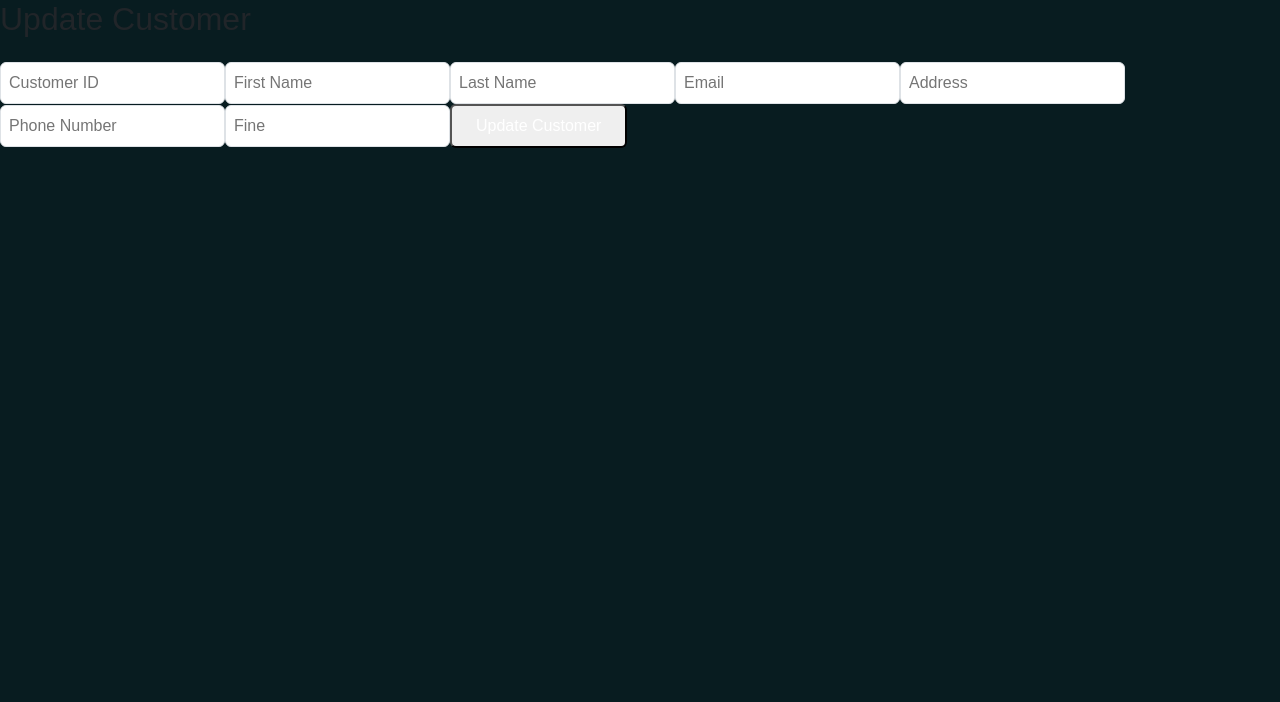
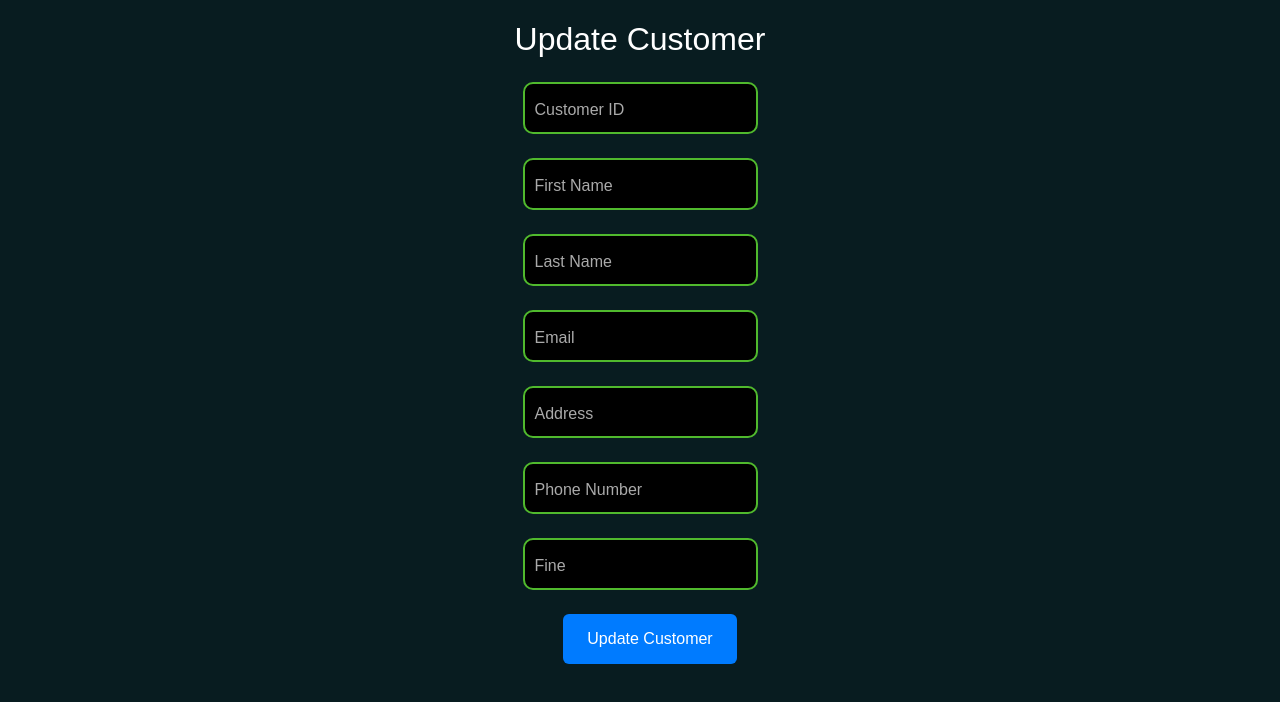
Before and after one commit to AnupaAlwis/Library-WebApp, a React (Vite) app in the folder Frontend/FrontEnd/: page /admin/updateUser in a window 1280 px wide. Shown: the top 702 px of the page. Built offline with nearby package versions, Linux system fonts and the light colour scheme; the HTML template or start-up script is replaced by a standard one.

Commit message:
User Update page CSS added

```diff
--- a/Frontend/FrontEnd/src/Pages/Admin/UpdateUser.jsx
+++ b/Frontend/FrontEnd/src/Pages/Admin/UpdateUser.jsx
@@ -1,4 +1,5 @@
 import React, { useState } from 'react';
+import "../cssFiles/Admin/UpdateUser.css"
 
 const UpdateCustomer = () => {
     const [customerId, setCustomerId] = useState('');
@@ -11,7 +12,6 @@ const UpdateCustomer = () => {
         fine: ''
     });
     const [message, setMessage] = useState('');
-
     const handleChange = (e) => {
         const { name, value } = e.target;
         setFormData((prev) => ({
@@ -19,15 +19,12 @@ const UpdateCustomer = () => {
             [name]: value
         }));
     };
-
     const handleSubmit = async (e) => {
         e.preventDefault();
-
         if (!customerId) {
             setMessage('Customer ID is required.');
             return;
         }
-
         try {
             const res = await fetch(`http://localhost:8080/customer/update?id=${customerId}`, {
                 method: 'PUT',
@@ -39,7 +36,6 @@ const UpdateCustomer = () => {
                     fine: parseFloat(formData.fine)
                 })
             });
-
             if (res.ok) {
                 setMessage('Customer updated successfully!');
             } else {
@@ -50,81 +46,103 @@ const UpdateCustomer = () => {
             setMessage('Error: Could not connect to the server.');
         }
     };
-
     return (
         <div className="p-6 max-w-xl mx-auto">
-            <h2 className="text-2xl font-bold mb-4">Update Customer</h2>
             <form onSubmit={handleSubmit} className="space-y-4">
+                <div className="update-user-form">
+                    <h2 className="update-user-title">Update Customer</h2>
+                    <div className="input-wrapper">
                         <input
                             type="text"
                             name="customerId"
-                    placeholder="Customer ID"
+                            placeholder=" "
                             value={customerId}
                             onChange={(e) => setCustomerId(e.target.value)}
-                    className="w-full p-2 border rounded"
+                            className="input-field"
                             required
                         />
+                        <label className="floating-label">Customer ID</label>
+                    </div>
+                    <div className="input-wrapper">
                         <input
                             type="text"
                             name="firstName"
-                    placeholder="First Name"
+                            placeholder=" "
                             value={formData.firstName}
                             onChange={handleChange}
-                    className="w-full p-2 border rounded"
+                            className="input-field"
                             required
                         />
+                        <label className="floating-label">First Name</label>
+                    </div>
+                    <div className="input-wrapper">
                         <input
                             type="text"
                             name="lastName"
-                    placeholder="Last Name"
+                            placeholder=" "
                             value={formData.lastName}
                             onChange={handleChange}
-                    className="w-full p-2 border rounded"
+                            className="input-field"
                             required
                         />
+                        <label className="floating-label">Last Name</label>
+                    </div>
+                    <div className="input-wrapper">
                         <input
                             type="email"
                             name="email"
-                    placeholder="Email"
+                            placeholder=" "
                             value={formData.email}
                             onChange={handleChange}
-                    className="w-full p-2 border rounded"
+                            className="input-field"
                             required
                         />
+                        <label className="floating-label">Email</label>
+                    </div>
+                    <div className="input-wrapper">
                         <input
                             type="text"
                             name="address"
-                    placeholder="Address"
+                            placeholder=" "
                             value={formData.address}
                             onChange={handleChange}
-                    className="w-full p-2 border rounded"
+                            className="input-field"
                             required
                         />
+                        <label className="floating-label">Address</label>
+                    </div>
+                    <div className="input-wrapper">
                         <input
                             type="text"
                             name="phoneNumber"
-                    placeholder="Phone Number"
+                            placeholder=" "
                             value={formData.phoneNumber}
                             onChange={handleChange}
-                    className="w-full p-2 border rounded"
+                            className="input-field"
                             required
                         />
+                        <label className="floating-label">Phone Number</label>
+                    </div>
+                    <div className="input-wrapper">
                         <input
                             type="number"
                             step="0.01"
                             name="fine"
-                    placeholder="Fine"
+                            placeholder=" "
                             value={formData.fine}
                             onChange={handleChange}
-                    className="w-full p-2 border rounded"
+                            className="input-field"
                             required
                         />
+                        <label className="floating-label">Fine</label>
+                    </div>
                     <button
                         type="submit"
                         className="w-full bg-blue-600 text-white py-2 px-4 rounded hover:bg-blue-700"
                     >
                         Update Customer
                     </button>
+                </div>
             </form>
             {message && (
                 <p className="mt-4 text-center text-red-600">{message}</p>
--- /dev/null
+++ b/Frontend/FrontEnd/src/Pages/cssFiles/Admin/UpdateUser.css
@@ -0,0 +1,67 @@
+.update-user-form {
+    display: flex;
+    flex-direction: column;
+    justify-content: center;
+    align-items: center;
+    gap: 1rem;
+}
+
+.update-user-title{
+    color:#FFFFFF;
+    margin-top: 20px;
+}
+
+.input-wrapper {
+    position: relative;
+    margin-bottom: 0.5rem;
+}
+
+.input-field {
+    width: 100%;
+    padding: 1rem 0.75rem 0.5rem;
+    background-color: black;
+    border: 2px solid #50b92d;
+    border-radius: 10px;
+    color: white;
+    outline: none;
+    font-size: 1rem;
+}
+
+.input-field::placeholder {
+    color: transparent;
+}
+
+.floating-label {
+    position: absolute;
+    top: 1rem;
+    left: 0.75rem;
+    color: #aaa;
+    pointer-events: none;
+    transition: all 0.2s ease;
+}
+
+.input-field:focus+.floating-label,
+.input-field:not(:placeholder-shown)+.floating-label {
+    top: 0.3rem;
+    font-size: 0.75rem;
+    color: white;
+}
+
+.input-field:focus {
+    border-color: #007bff;
+}
+
+button {
+    background-color: #007bff;
+    color: #FFFFFF;
+    border-radius: 10px;
+    width: auto;
+    height: 50px;
+    border: none;
+    margin-left: 20px;
+}
+
+button:hover {
+    background-color: #0056b3;
+    border:2px solid #007bff;
+}
```
Lines whose indentation alone changed are shown as unchanged.
